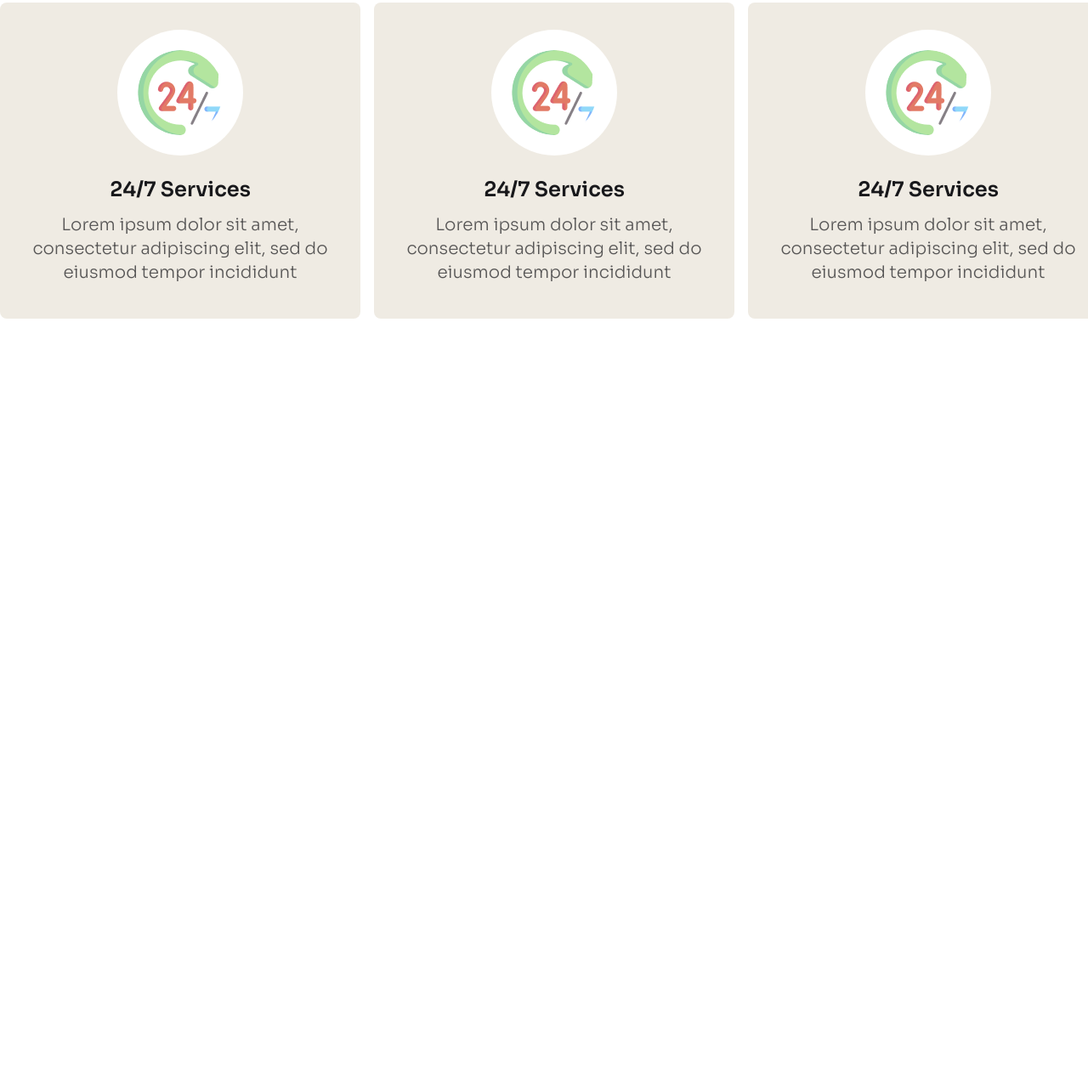
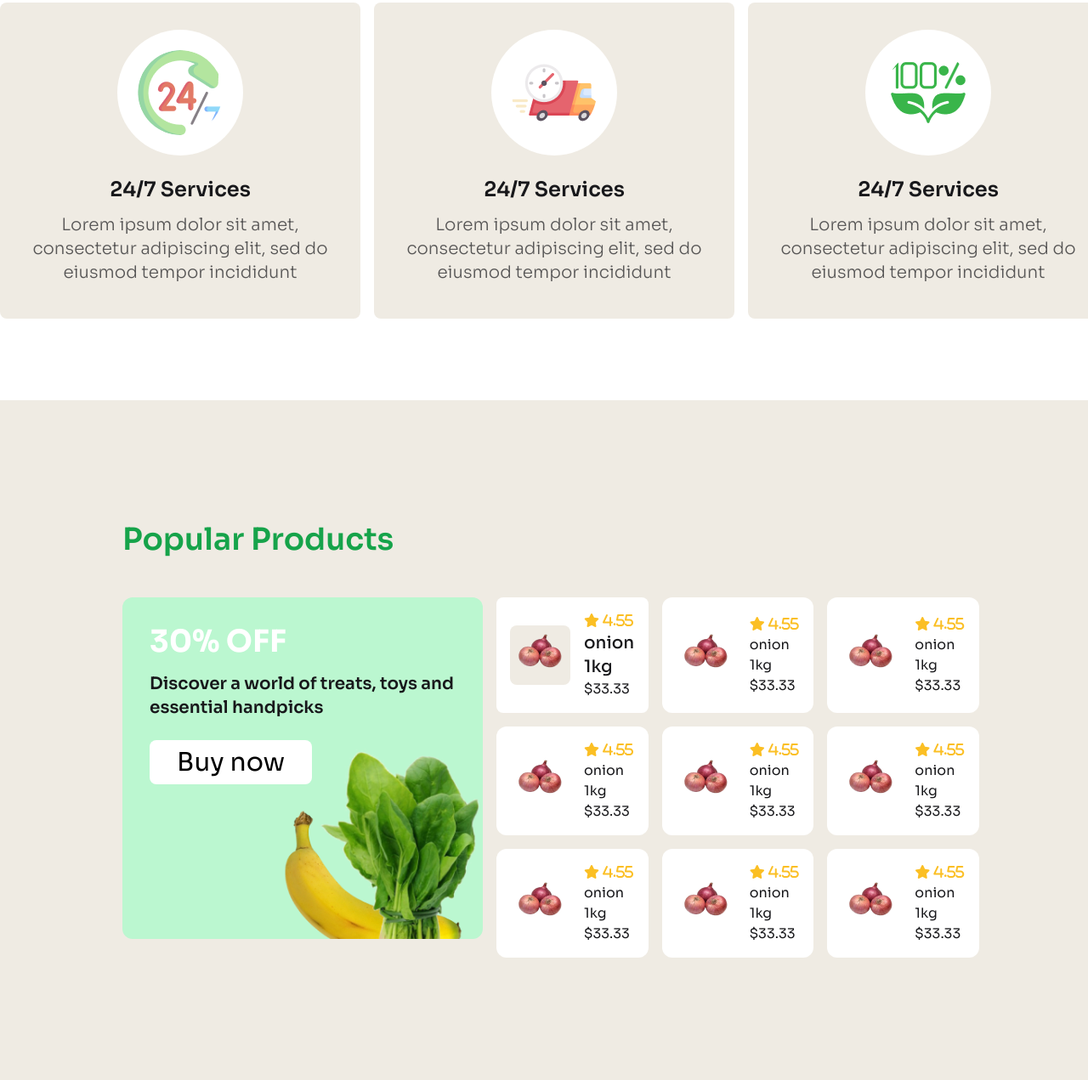
Before and after one commit to Sojib1217/Assignment-03, a plain HTML site: page index.html in a window 1280 px wide. Shown: the part 1451-2722 px from the top of the page at 85% size. Before the commit the page ends 1826 px from the top, so only its background shows below. Drawn offline with nearby package versions, Linux system fonts and the light colour scheme.

Commit message:
popular section added

```diff
--- a/index.html
+++ b/index.html
@@ -78,17 +78,112 @@
 					<p class="text-xl font-light opacity-70">Lorem ipsum dolor sit amet, consectetur adipiscing elit, sed do eiusmod tempor incididunt</p>
 				</div>
 				<div class="bg-[#EFEBE3] mt-12 w-[424px]  px-8 pt-8 pb-10 text-center rounded-lg">
-					<img class="bg-white rounded-full p-6 mb-6 mx-auto" src="images/service.png" alt="">
+					<img class="bg-white rounded-full p-6 mb-6 mx-auto" src="images/delivery.png" alt="">
 					<h1 class="text-2xl font-semibold mb-3">24/7 Services </h1>
 					<p class="text-xl font-light opacity-70">Lorem ipsum dolor sit amet, consectetur adipiscing elit, sed do eiusmod tempor incididunt</p>
 				</div>
 				<div class="bg-[#EFEBE3] mt-12 w-[424px]  px-8 pt-8 pb-10 text-center rounded-lg">
-					<img class="bg-white rounded-full p-6 mb-6 mx-auto" src="images/service.png" alt="">
+					<img class="bg-white rounded-full p-6 mb-6 mx-auto" src="images/healthy.png" alt="">
 					<h1 class="text-2xl font-semibold mb-3">24/7 Services </h1>
 					<p class="text-xl font-light opacity-70">Lorem ipsum dolor sit amet, consectetur adipiscing elit, sed do eiusmod tempor incididunt</p>
 				</div>
 			</div>
 		</section>
+		<!-- popular product section -->
+		 <section class="mt-24 bg-[#efebe3]">
+			<div class="pt-36 pl-36">
+				<h1 class="text-green-600 text-4xl font-semibold">Popular Products</h1>
+			</div>
+			 <div class="flex gap-4 pb-36">
+			<!-- big card -->
+              <div class="mt-12 ml-36 bg-green-200 w-[424px] h-[402px] rounded-xl">
+				<div class="relative px-8 ">
+					<h1 class="text-4xl text-white font-bold mb-4 pt-8">30% OFF</h1>
+				<p class="mb-6 font-semibold text-xl">Discover a world of treats, toys and essential handpicks</p>
+				<button class="px-8 py-2 bg-white text-black text-3xl rounded-lg ">Buy now</button>
+				<div class="absolute ml-36 top-42.5 "><img src="images/vegetable-offer.png" alt=""></div>
+				</div>
+
+			  </div>
+			  <div class="grid grid-cols-3 flex-1 gap-4 w-[872px] h-[400] mr-32 mt-12">
+				<div class=" flex items-center bg-white p-4 gap-4 rounded-lg">
+					<img class="bg-[#efebe3] rounded-lg" src="images/onion.png" alt="">
+
+					<div>
+						<i class="fa-solid fa-star text-amber-400"> 4.55</i>
+						<p class="text-xl font-medium">onion 1kg</p>
+						<p>$33.33</p></div>
+				</div>
+				<div class=" flex items-center bg-white p-4 gap-4 rounded-xl">
+					<img src="images/onion.png" alt="">
+
+					<div>
+						<i class="fa-solid fa-star text-amber-400"> 4.55</i>
+						<p>onion 1kg</p>
+						<p>$33.33</p></div>
+				</div>
+				<div class=" flex items-center bg-white p-4 gap-4 rounded-xl">
+					<img src="images/onion.png" alt="">
+
+					<div>
+						<i class="fa-solid fa-star text-amber-400"> 4.55</i>
+						<p>onion 1kg</p>
+						<p>$33.33</p></div>
+				</div>
+				<div class=" flex items-center bg-white p-4 gap-4 rounded-xl">
+					<img src="images/onion.png" alt="">
+
+					<div>
+						<i class="fa-solid fa-star text-amber-400"> 4.55</i>
+						<p>onion 1kg</p>
+						<p>$33.33</p></div>
+				</div>
+				<div class=" flex items-center bg-white p-4 gap-4 rounded-xl">
+					<img src="images/onion.png" alt="">
+
+					<div>
+						<i class="fa-solid fa-star text-amber-400"> 4.55</i>
+						<p>onion 1kg</p>
+						<p>$33.33</p></div>
+				</div>
+				<div class=" flex items-center bg-white p-4 gap-4 rounded-xl">
+					<img src="images/onion.png" alt="">
+
+					<div>
+						<i class="fa-solid fa-star text-amber-400"> 4.55</i>
+						<p>onion 1kg</p>
+						<p>$33.33</p></div>
+				</div>
+				<div class=" flex items-center bg-white p-4 gap-4 rounded-xl">
+					<img src="images/onion.png" alt="">
+
+					<div>
+						<i class="fa-solid fa-star text-amber-400"> 4.55</i>
+						<p>onion 1kg</p>
+						<p>$33.33</p></div>
+				</div>
+				<div class=" flex items-center bg-white p-4 gap-4 rounded-xl">
+					<img src="images/onion.png" alt="">
+
+					<div>
+						<i class="fa-solid fa-star text-amber-400"> 4.55</i>
+						<p>onion 1kg</p>
+						<p>$33.33</p></div>
+				</div>
+				<div class=" flex items-center bg-white p-4 gap-4 rounded-xl">
+					<img src="images/onion.png" alt="">
+
+					<div>
+						<i class="fa-solid fa-star text-amber-400"> 4.55</i>
+						<p>onion 1kg</p>
+						<p>$33.33</p></div>
+				</div>
+
+			  </div>
+
+			 </div>
+
+		 </section>
 
 	</main>
 	<footer>
```
